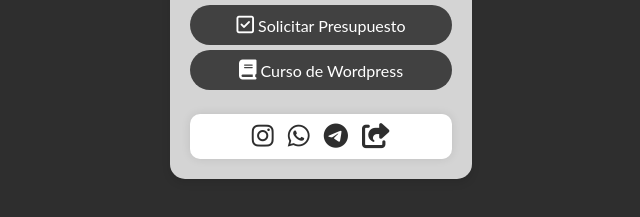
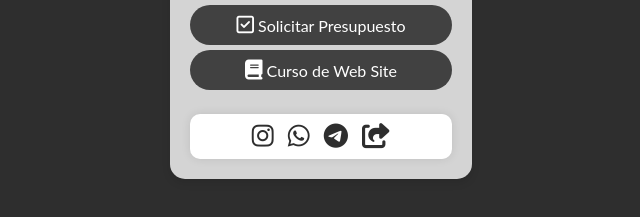
Before and after one commit to edevis18/edevisr, a plain HTML site: page index.html in a window 1280 px wide. Shown: the part 521-738 px from the top of the page, 319-959 px from the left. Drawn offline with Linux system fonts and the light colour scheme.

Commit message:
Update index.html

```diff
--- a/index.html
+++ b/index.html
@@ -33,7 +33,7 @@
             <a href="https://soundcloud.com/edevis"> <i class="fas fa-headphones"></i> Portafolio de Audio Profesional </a>
             <a href="nuestros-clientes.html"><i class="fa fa-users" aria-hidden="true"></i> Mis Clientes </a>
             <a href="presupuesto.html"> <i class="fa fa-check-square-o" aria-hidden="true"></i> Solicitar Presupuesto </a>
-            <a href="https://wa.link/zscktc"> <i class="fa fa-book" aria-hidden="true"></i> Curso de Wordpress</a>
+            <a href="https://wa.link/zscktc"> <i class="fa fa-book" aria-hidden="true"></i> Curso de Web Site</a>
         </div> <br>
 
 <div class="redes-sociales">
```
